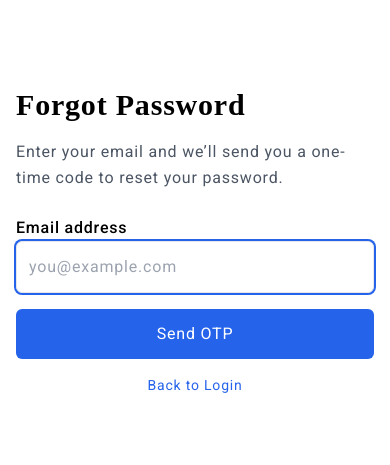
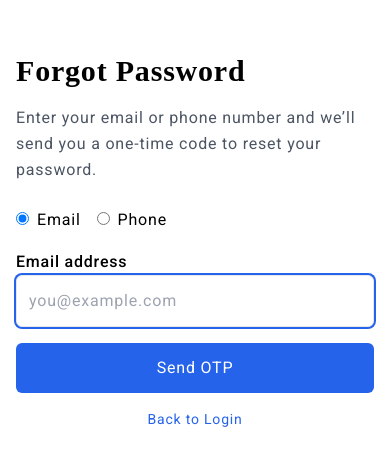
Before and after one commit to Kamya123/green-world, a React (Vite) app in the folder frontend/: page /forgot-password in a window 390 px wide. Shown: the part 181-646 px from the top of the page. Built offline with nearby package versions, Linux system fonts and the light colour scheme.

Commit message:
add forget reset and verify otp system for both phone number and email

```diff
--- a/frontend/src/pages/auth/ForgotPassword.jsx
+++ b/frontend/src/pages/auth/ForgotPassword.jsx
@@ -4,23 +4,34 @@ import { useNavigate, Link } from "react-router-dom";
 
 export default function ForgotPassword() {
   const [email, setEmail] = useState("");
+  const [phone, setPhone] = useState("");
+  const [signUpMethod, setSignUpMethod] = useState("email");
   const [error, setError] = useState("");
   const [loading, setLoading] = useState(false);
   const navigate = useNavigate();
 
   useEffect(() => {
+    if (signUpMethod === "email") {
       document.getElementById("email")?.focus();
-  }, []);
+    } else {
+      document.getElementById("phone")?.focus();
+    }
+  }, [signUpMethod]);
 
-  const validate = (val) => {
-    if (!val) return "Email is required";
-    if (!/^\S+@\S+\.\S+$/.test(val)) return "Enter a valid email";
+  const validate = (val, type) => {
+    if (!val) return `${type} is required`;
+    if (type === "email" && !/^\S+@\S+\.\S+$/.test(val)) return "Enter a valid email";
     return "";
   };
 
   const handleSubmit = async (e) => {
     e.preventDefault();
-    const err = validate(email);
+    let err = "";
+    if (signUpMethod === "email") {
+      err = validate(email, "email");
+    } else {
+      err = validate(phone, "phone");
+    }
     if (err) {
       setError(err);
       return;
@@ -28,8 +39,8 @@ export default function ForgotPassword() {
     setError("");
     setLoading(true);
     try {
-      await forgotPassword(email);
-      navigate("/verify-forgot-otp", { state: { email } });
+      await forgotPassword({ email, phone, signUpMethod });
+      navigate("/verify-forgot-otp", { state: { email, phone, signUpMethod } });
     } catch (err) {
       setError(err.response?.data?.message || "Could not send OTP");
     } finally {
@@ -43,7 +54,7 @@ export default function ForgotPassword() {
         <div className="w-full max-w-md px-4">
           <h2 className="text-3xl font-bold mb-4">Forgot Password</h2>
           <p className="text-gray-600 mb-6">
-            Enter your email and we’ll send you a one-time code to reset your
+            Enter your email or phone number and we’ll send you a one-time code to reset your
             password.
           </p>
           <form
@@ -51,6 +62,31 @@ export default function ForgotPassword() {
             className="space-y-4"
             aria-live="polite"
           >
+            <div className="flex space-x-4">
+              <label>
+                <input
+                  type="radio"
+                  name="signUpMethod"
+                  value="email"
+                  checked={signUpMethod === "email"}
+                  onChange={() => setSignUpMethod("email")}
+                  className="mr-2"
+                />
+                Email
+              </label>
+              <label>
+                <input
+                  type="radio"
+                  name="signUpMethod"
+                  value="phone"
+                  checked={signUpMethod === "phone"}
+                  onChange={() => setSignUpMethod("phone")}
+                  className="mr-2"
+                />
+                Phone
+              </label>
+            </div>
+            {signUpMethod === "email" && (
               <div>
                 <label htmlFor="email" className="block font-medium">
                   Email address
@@ -66,6 +102,24 @@ export default function ForgotPassword() {
                 />
                 {error && <p className="mt-1 text-sm text-red-600">{error}</p>}
               </div>
+            )}
+            {signUpMethod === "phone" && (
+              <div>
+                <label htmlFor="phone" className="block font-medium">
+                  Phone number
+                </label>
+                <input
+                  id="phone"
+                  type="text"
+                  value={phone}
+                  onChange={(e) => setPhone(e.target.value)}
+                  placeholder="1234567890"
+                  aria-invalid={!!error}
+                  className="w-full p-3 border rounded-md focus:outline-none focus:ring-2 focus:ring-blue-600"
+                />
+                {error && <p className="mt-1 text-sm text-red-600">{error}</p>}
+              </div>
+            )}
             <button
               type="submit"
               disabled={loading}
--- a/frontend/src/pages/auth/VerifyForgotOTP.jsx
+++ b/frontend/src/pages/auth/VerifyForgotOTP.jsx
@@ -5,6 +5,8 @@ import { useNavigate, useLocation, Link } from "react-router-dom";
 export default function VerifyForgotOTP() {
   const { state } = useLocation();
   const email = state?.email || "";
+  const phone = state?.phone || "";
+  const signUpMethod = state?.signUpMethod || "email";
   const [otp, setOtp] = useState("");
   const [error, setError] = useState("");
   const [loading, setLoading] = useState(false);
@@ -30,9 +32,7 @@ export default function VerifyForgotOTP() {
     setError("");
     setLoading(true);
     try {
-      console.log('Submitting OTP:', otp); // Debugging log
-      const res = await verifyOtpForgot({ email, otp });
-      console.log("result"+res);
+      const res = await verifyOtpForgot({ email, phone, otp, signUpMethod });
       navigate("/reset-password", {
         state: { resetToken: res.data.resetToken },
       });
@@ -49,7 +49,7 @@ export default function VerifyForgotOTP() {
         <div className="w-full max-w-md mx-auto px-4">
           <h2 className="text-3xl font-bold mb-4">Verify OTP</h2>
           <p className="text-gray-600 mb-6">
-            We sent a 6-digit code to <strong>{email}</strong>.
+            We sent a 6-digit code to <strong>{signUpMethod === "email" ? email : phone}</strong>.
           </p>
           <form
             onSubmit={handleSubmit}
--- a/frontend/src/services/authService.js
+++ b/frontend/src/services/authService.js
@@ -22,12 +22,12 @@ export const verifyPhoneOTP = (data) => {
   return axios.post(`${API_URL}/verify-phone-otp`, data);
 };
 
-export const forgotPassword = email => {
-  return axios.post(`${API_URL}/forgot-password`, { email });
+export const forgotPassword = ({email, phone, signUpMethod}) => {
+  return axios.post(`${API_URL}/forgot-password`, { email, phone, signUpMethod });
 };
 
-export const verifyOtpForgot = ({ email, otp }) => {
-  return axios.post(`${API_URL}/verify-otp-forgot`, { email, otp });
+export const verifyOtpForgot = ({ email, phone, otp, signUpMethod }) => {
+  return axios.post(`${API_URL}/verify-otp-forgot`, {  email, phone, otp, signUpMethod  });
 }
 
 export const resetPassword = ({ resetToken, newPassword }) => {
```
Lines whose indentation alone changed are shown as unchanged.
